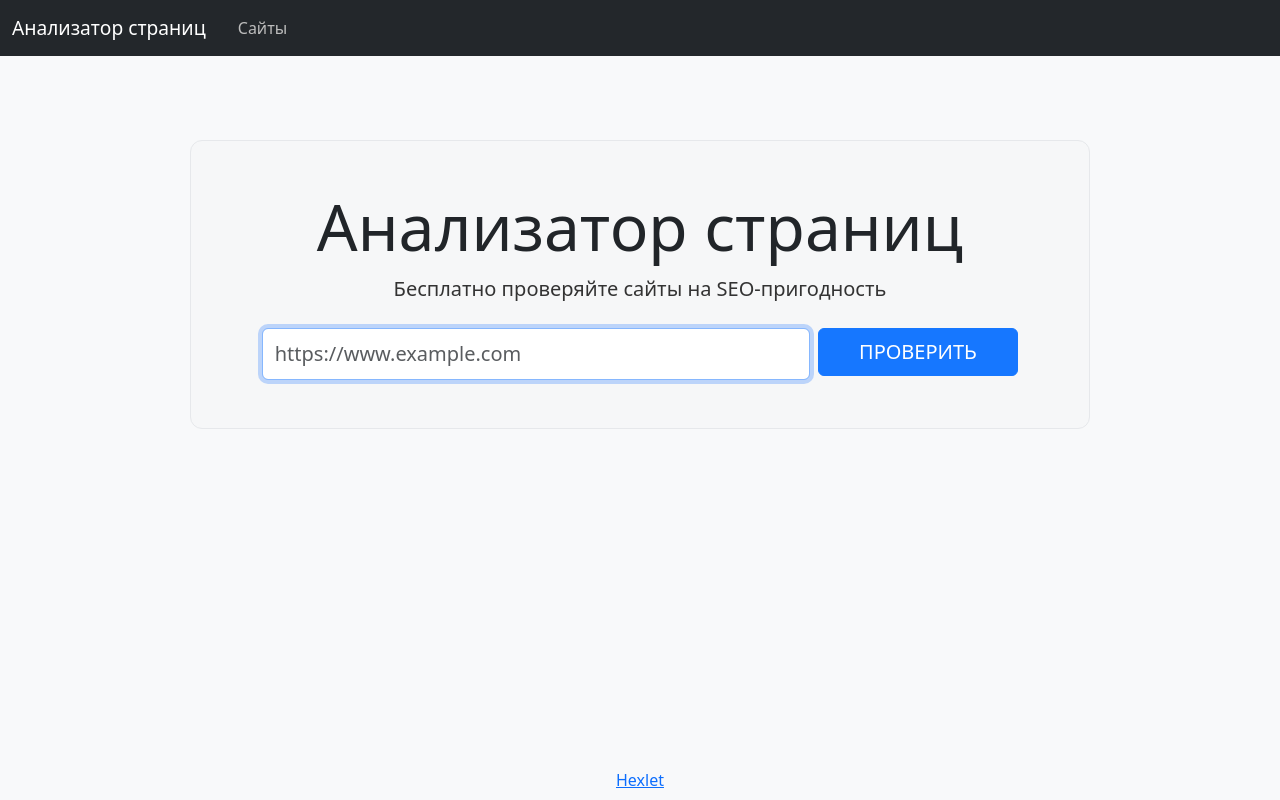
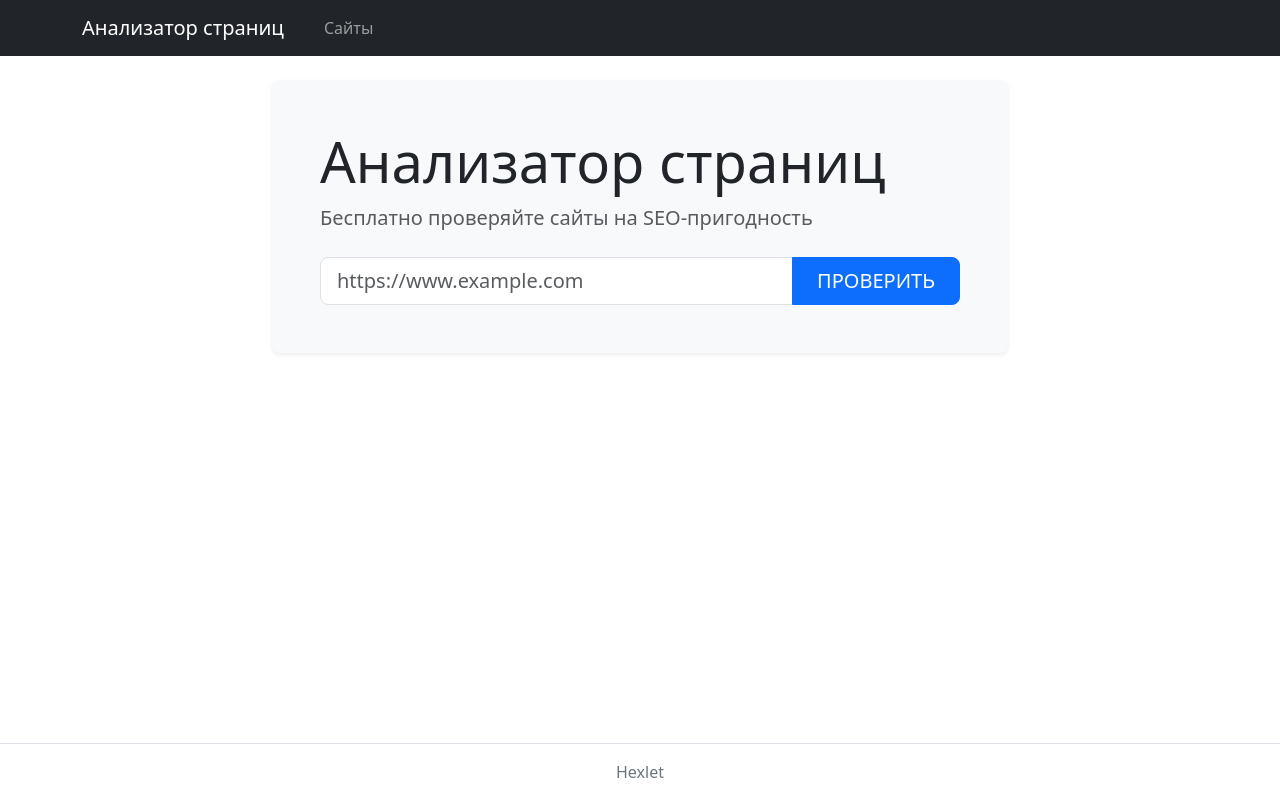
Before and after one commit to WhiteA77/python-project-83, a Flask app: page / in a window 1280 px wide. Run offline with Flask 3, Linux system fonts and the light colour scheme; some libraries are stand-ins or nearby versions.

Commit message:
step 3. Правка дизайна шаблонов страниц

```diff
--- a/page_analyzer/templates/index.html
+++ b/page_analyzer/templates/index.html
@@ -1,88 +1,25 @@
-<!DOCTYPE html>
+<!doctype html>
 <html lang="ru">
 <head>
   <meta charset="utf-8">
   <title>Анализатор страниц</title>
   <meta name="viewport" content="width=device-width, initial-scale=1">
-    <!-- Bootstrap -->
-    <link href="https://cdn.jsdelivr.net/npm/bootstrap@5.3.0/dist/css/bootstrap.min.css" rel="stylesheet">
-    <style>
-      body {
-        background-color: #f8f9fa;
-        min-height: 100vh;
-        display: flex;
-        flex-direction: column;
-      }
-      .main-card {
-        margin-top: 60px;
-        margin-bottom: 24px;
-        padding: 48px 36px;
-        background-color: #f6f7f8;
-        border-radius: 12px;
-        box-shadow: none;
-        border: 1px solid #e6e8eb;
-      }
-      .footer {
-        position: fixed;
-        bottom: 0;
-        width: 100vw;
-        padding: 8px 0;
-        background: transparent;
-      }
-      .navbar {
-        background-color: #23272b;
-      }
-      .navbar-brand, .nav-link {
-        color: #fff !important;
-        font-size: 1.2rem;
-      }
-      .nav-link {
-        font-size: 1rem;
-        color: #bdbdbd !important;
-      }
-      .nav-link.active {
-        color: #fff !important;
-        font-weight: 500;
-      }
-      .btn-primary {
-        background-color: #1677ff;
-        border-color: #1677ff;
-        font-size: 1.25rem;
-        font-weight: 500;
-        padding: 8px 32px;
-      }
-      .form-control {
-        font-size: 1.25rem;
-        padding: 10px 12px;
-      }
-      .site-title {
-        font-size: 4rem;
-        font-weight: 400;
-      }
-      .site-description {
-        font-size: 1.25rem;
-        color: #333;
-        margin-bottom: 32px;
-      }
-      @media (max-width: 768px) {
-        .main-card {
-          padding: 24px 8px;
-        }
-        .site-title {
-          font-size: 2.2rem;
-        }
-      }
-    </style>
+  <link href="https://cdn.jsdelivr.net/npm/bootstrap@5.3.3/dist/css/bootstrap.min.css" rel="stylesheet">
 </head>
-  <body>
+<body class="d-flex flex-column min-vh-100 bg-white">
+
   <!-- Навбар -->
-    <nav class="navbar navbar-expand-lg mb-4">
-      <div class="container-fluid">
+  <nav class="navbar navbar-expand-md navbar-dark bg-dark">
+    <div class="container">
       <a class="navbar-brand" href="{{ url_for('index') }}">Анализатор страниц</a>
-        <div class="collapse navbar-collapse">
-          <ul class="navbar-nav ms-2">
+      <button class="navbar-toggler" type="button" data-bs-toggle="collapse" data-bs-target="#navbarMain"
+              aria-controls="navbarMain" aria-expanded="false" aria-label="Переключить навигацию">
+        <span class="navbar-toggler-icon"></span>
+      </button>
+      <div class="collapse navbar-collapse" id="navbarMain">
+        <ul class="navbar-nav ms-3">
           <li class="nav-item">
-              <a class="nav-link {% if request.endpoint == 'urls' %}active{% endif %}" href="{{ url_for('urls') }}">Сайты</a>
+            <a class="nav-link" href="{{ url_for('urls') }}">Сайты</a>
           </li>
         </ul>
       </div>
@@ -90,45 +27,52 @@
   </nav>
 
   <main class="flex-grow-1">
-      <div class="container d-flex justify-content-center align-items-start">
-        <div class="main-card w-100" style="max-width: 900px;">
-          <h1 class="site-title text-center mb-2">Анализатор страниц</h1>
-          <div class="site-description text-center mb-4">Бесплатно проверяйте сайты на SEO-пригодность</div>
+    <div class="container py-4">
+
       {% with messages = get_flashed_messages(with_categories=true) %}
         {% if messages %}
           {% for category, msg in messages %}
-                <div class="alert alert-{{ category }} text-center" role="alert">
+            <div class="alert alert-{{ category }} alert-dismissible fade show" role="alert">
               {{ msg }}
+              <button type="button" class="btn-close" data-bs-dismiss="alert" aria-label="Закрыть"></button>
             </div>
           {% endfor %}
         {% endif %}
       {% endwith %}
-          <form method="post" class="row g-2 justify-content-center" novalidate>
-            <div class="col-lg-8 col-12">
+
+      <!-- Хиро-карточка -->
+      <div class="row justify-content-center">
+        <div class="col-12 col-lg-8">
+          <div class="card border-0 shadow-sm bg-body-tertiary rounded-3">
+            <div class="card-body p-4 p-lg-5">
+              <h1 class="display-4 fw-normal mb-2">Анализатор страниц</h1>
+              <p class="lead text-muted mb-4">Бесплатно проверяйте сайты на SEO-пригодность</p>
+              <form method="post" class="input-group input-group-lg">
                 <input
                   type="text"
+                  class="form-control"
                   id="url"
                   name="url"
-                class="form-control"
                   placeholder="https://www.example.com"
                   value="{{ url|default('') }}"
-                required
-                autofocus
-                autocomplete="off"
                 >
-            </div>
-            <div class="col-lg-3 col-12">
-              <button type="submit" class="btn btn-primary w-100">ПРОВЕРИТЬ</button>
-            </div>
+                <button type="submit" class="btn btn-primary text-uppercase px-4">Проверить</button>
               </form>
             </div>
           </div>
+        </div>
+      </div>
+
+    </div>
   </main>
 
-    <footer class="footer text-center">
-      <a href="https://hexlet.io/" target="_blank" rel="noopener noreferrer">Hexlet</a>
+  <!-- Футер -->
+  <footer class="border-top py-3 mt-auto">
+    <div class="container text-center">
+      <a href="https://hexlet.io" class="link-secondary text-decoration-none">Hexlet</a>
+    </div>
   </footer>
-    <!-- Bootstrap JS -->
-    <script src="https://cdn.jsdelivr.net/npm/bootstrap@5.3.0/dist/js/bootstrap.bundle.min.js"></script>
+
+  <script src="https://cdn.jsdelivr.net/npm/bootstrap@5.3.3/dist/js/bootstrap.bundle.min.js"></script>
 </body>
 </html>
```
Also changed, not shown: page_analyzer/templates/show_url.html (+29 -8 lines), page_analyzer/templates/urls.html (+42 -12 lines). Lines whose indentation alone changed are shown as unchanged.
